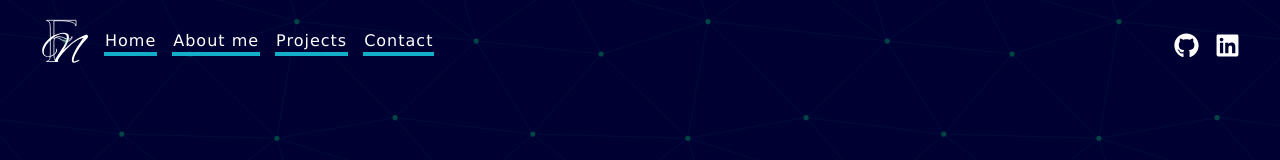
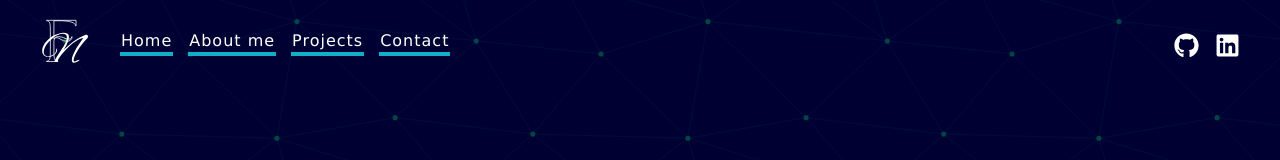
Before and after one commit to FlorenciaNieva/Portfolio-2, a React (Vite) app: page / in a window 1280 px wide. Shown: the top 160 px of the page. Built offline with nearby package versions, Linux system fonts and the light colour scheme; no server answers.

Commit message:
Agrego margen a nav

```diff
--- a/src/components/Header/Header.jsx
+++ b/src/components/Header/Header.jsx
@@ -20,7 +20,7 @@ export default function Header({ handleToggleMenu }) {
           aria-controls="basic-navbar-nav"
         />
         <Navbar.Collapse id="basic-navbar-nav">
-          <Nav>
+          <Nav className="mx-3">
             <Link to="/" className="link text-center">
               Home
             </Link>
```
